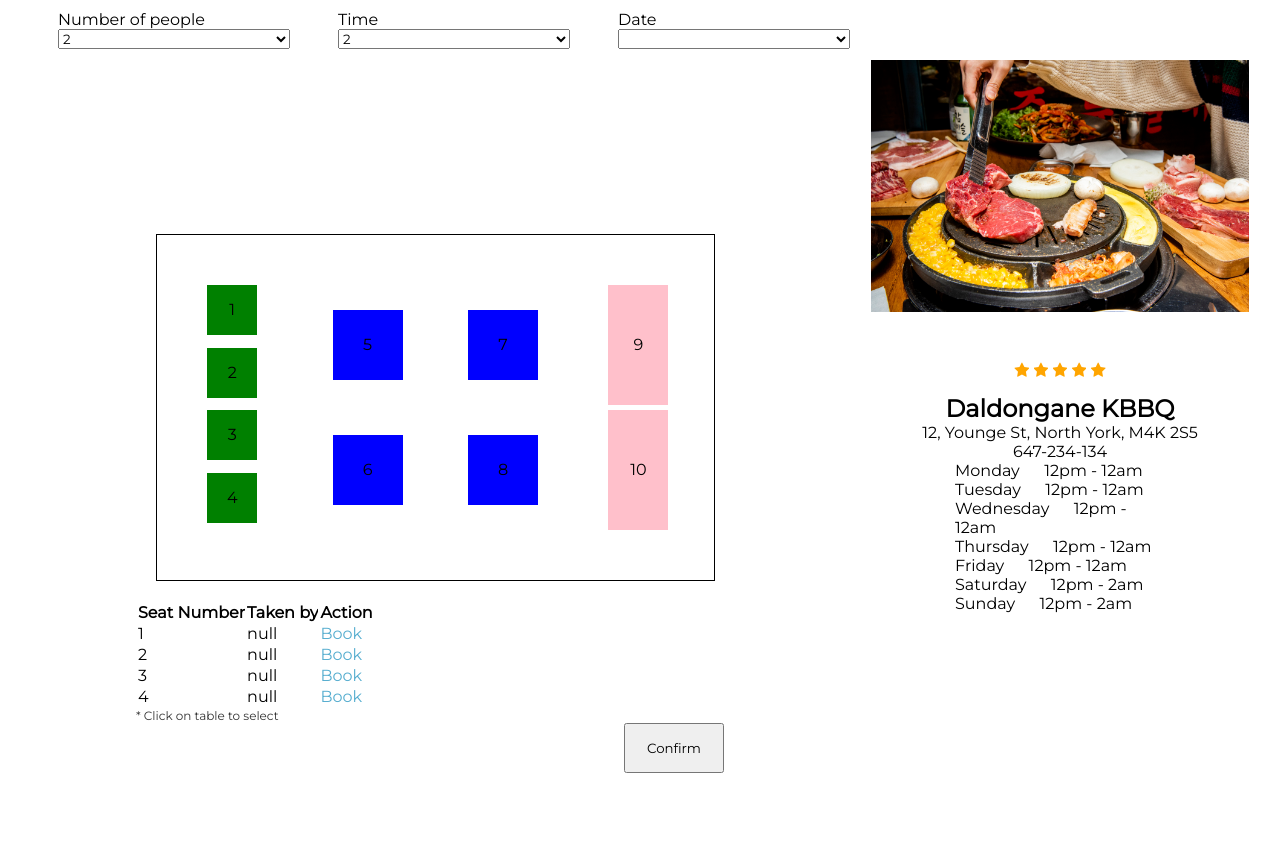
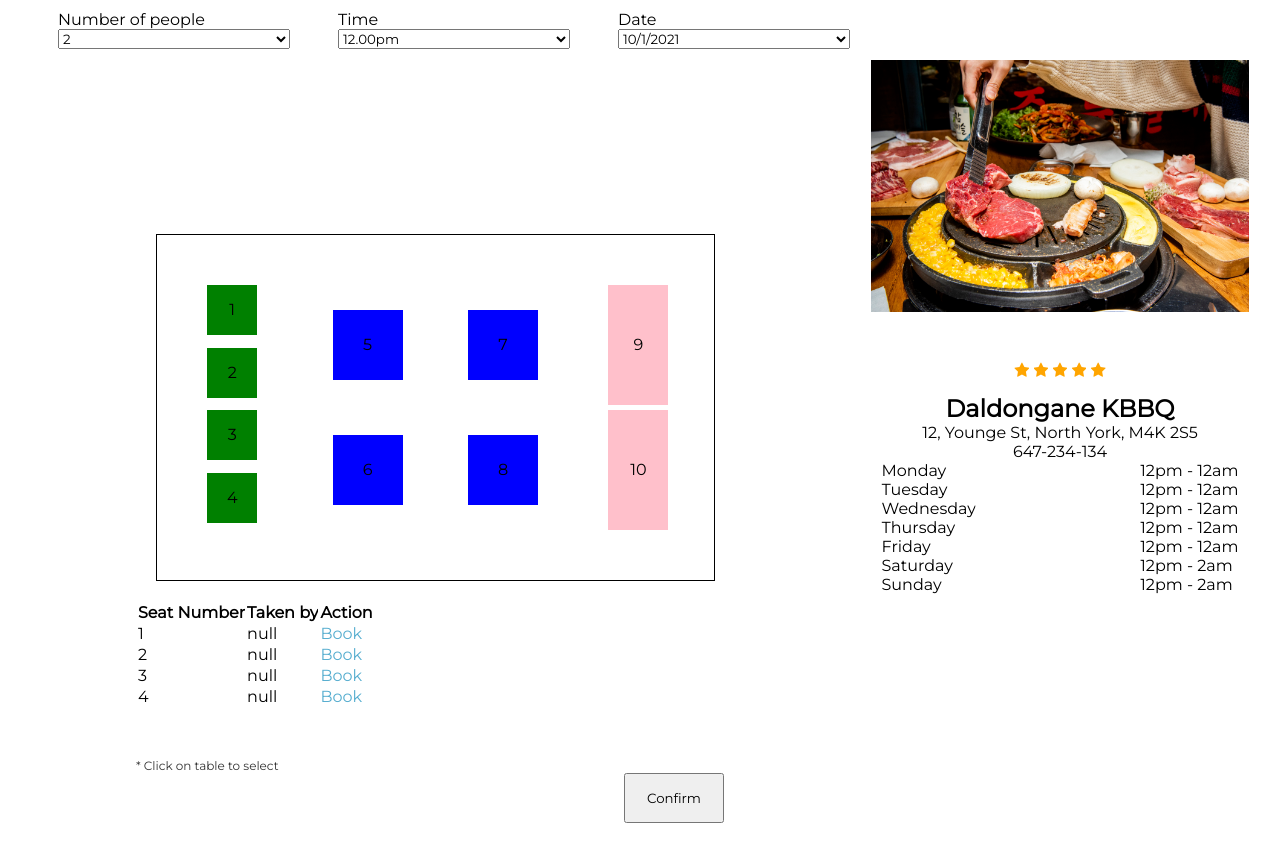
Before and after one commit to jamescai0/FlexiQueue, a Flask app: page /daldongane in a window 1280 px wide. Shown: the part 153-1020 px from the top of the page. Run offline with Flask 2, Linux system fonts and the light colour scheme; lists and menus that the app fills with data are empty.

Commit message:
implemented real-date and time slots

```diff
--- a/static/daldongane.css
+++ b/static/daldongane.css
@@ -111,6 +111,7 @@
 #info{
     grid-row: 1/-1;
     grid-column:2/3;
+    overflow-y: hidden;
     text-align: center;
 
 }
@@ -190,6 +191,11 @@
     grid-row:3/5;
 }
 
+#instructions-box{
+    height: 5em;
+    width:100%;
+    margin: 50px 0 0;
+}
 #instructions{
     opacity: 0.8;
     font-size: 12;
@@ -234,6 +240,17 @@
     left: 50%;
     transform: translateX(-50%);
 }
+
+#time-box{
+    width: 85%;
+
+}
+#left{
+    float:left;
+}
+#right{
+    float:right;
+}
     a{
         opacity: 1;
         color: rgb(85, 173, 207);
--- a/static/index.js
+++ b/static/index.js
@@ -1,15 +1,40 @@
 window.onload = function () {
-    var curday = function (sp) {
-        today = new Date();
-        var dd = today.getDate();
-        var mm = today.getMonth() + 1; //As January is 0.
-        var yyyy = today.getFullYear();
+    for (var i = 0; i < 7; i++) {
+        getDate(i);
+    }
 
-        if (dd < 10) dd = '0' + dd;
-        if (mm < 10) mm = '0' + mm;
-        return (dd + sp + mm + sp + yyyy);
-    };
+    var time = 12 + ".00" + "pm";
+    for (var i = 0; i <= 12; i++) {
+        var node = document.createElement("option");                 // Create a <option> node
+        if (i > 0) {
+            time = i + ".00" + "pm";
+        }
+        if (i == 12) {
+            time = i + ".00" + "am";
+        }
+        var textnode = document.createTextNode(time);         // Create a text node
+        node.appendChild(textnode);                              // Append the text to <option>
+        document.getElementById("time").appendChild(node);
+    }
 }
+
+function getTime() {
+    var now = new Date();
+    var time = now.getTime();
+}
+function getDate(current) {
+    var today = new Date();
+    var date = (today.getDate() + current) + '/' + (today.getMonth() + 1) + '/' + today.getFullYear();
+    var node = document.createElement("option");                 // Create a <option> node
+    var textnode = document.createTextNode(date);         // Create a text node
+    node.appendChild(textnode);                              // Append the text to <option>
+    document.getElementById("date").appendChild(node);
+
+
+
+
+};
+
 
 window.onscroll = function () {
 
--- a/templates/daldongane.html
+++ b/templates/daldongane.html
@@ -41,15 +41,11 @@
             </div>
             <div class="flex-elem">
                 <p>Time</p><select id="time" name="time">
-                    <option value="">2</option>
-                    <option value="">4</option>
-                    <option value="">6</option>
                 </select>
 
             </div>
             <div class="flex-elem">
                 <p>Date</p><select id="date" name="date">
-                    <option value=""></option>
                 </select>
 
             </div>
@@ -106,7 +102,7 @@
                 </tr>
             </table>
 
-            <div>
+            <div id="instructions-box">
                 <p id="instructions">* Click on table to select</p>
                 <button id="cfm-btn">Confirm</button>
             </div>
@@ -125,20 +121,26 @@
                 <h2>Daldongane KBBQ</h2>
                 <p> 12, Younge St, North York, M4K 2S5</p>
                 <p>647-234-134</p>
-                <div>
-                    <p>Monday &emsp; 12pm - 12am</p>
+                <div id="time-box">
+                    <div id="left">
+                        <p>Monday</p>
+                        <p>Tuesday</p>
+                        <p>Wednesday</p>
+                        <p>Thursday</p>
+                        <p>Friday</p>
+                        <p>Saturday</p>
+                        <p>Sunday</p>
+                    </div>
+                    <div id="right">
+                        <p>12pm - 12am</p>
+                        <p>12pm - 12am</p>
+                        <p>12pm - 12am</p>
+                        <p>12pm - 12am</p>
+                        <p>12pm - 12am</p>
+                        <p> 12pm - 2am</p>
+                        <p> 12pm - 2am</p>
+                    </div>
 
-                    <p>Tuesday &emsp; 12pm - 12am</p>
-
-                    <p>Wednesday &emsp; 12pm - 12am</p>
-
-                    <p>Thursday &emsp; 12pm - 12am</p>
-
-                    <p>Friday &emsp; 12pm - 12am</p>
-
-                    <p>Saturday &emsp; 12pm - 2am</p>
-
-                    <p>Sunday &emsp; 12pm - 2am</p>
                 </div>
 
 
```
